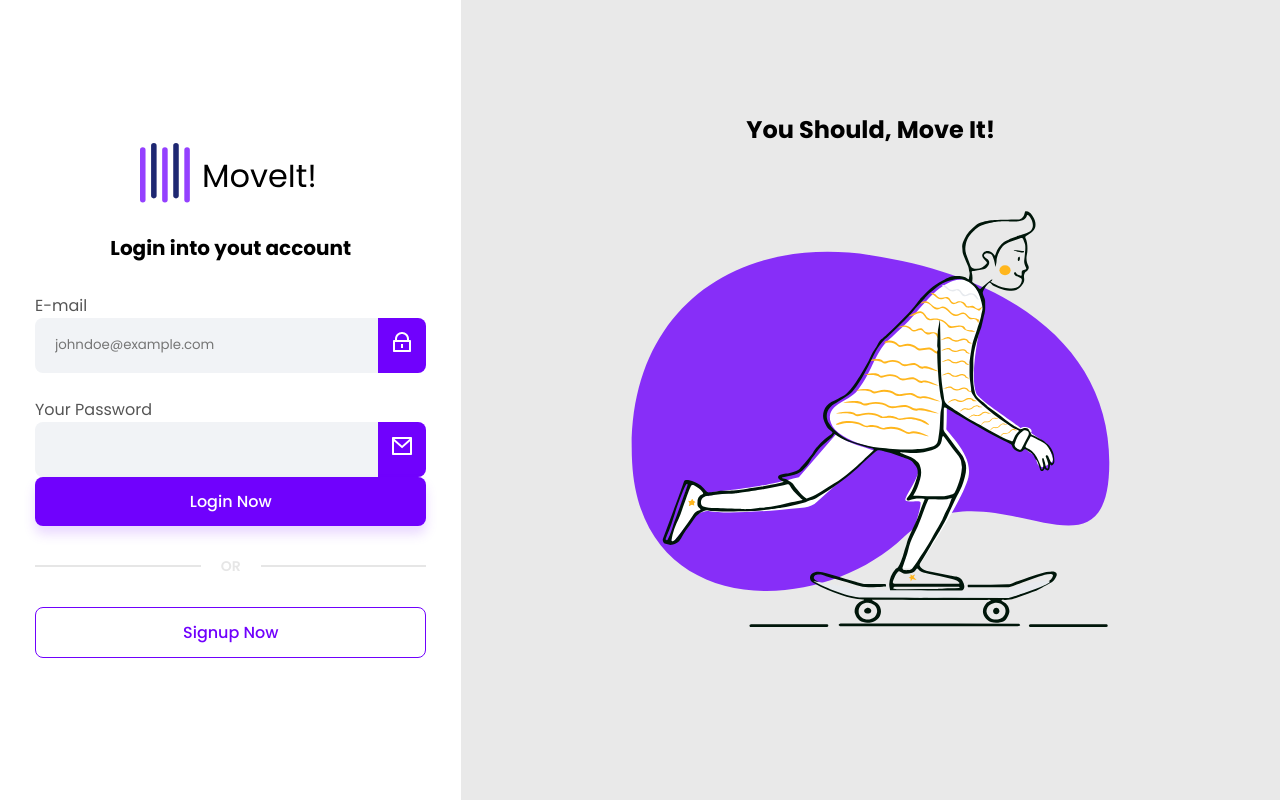
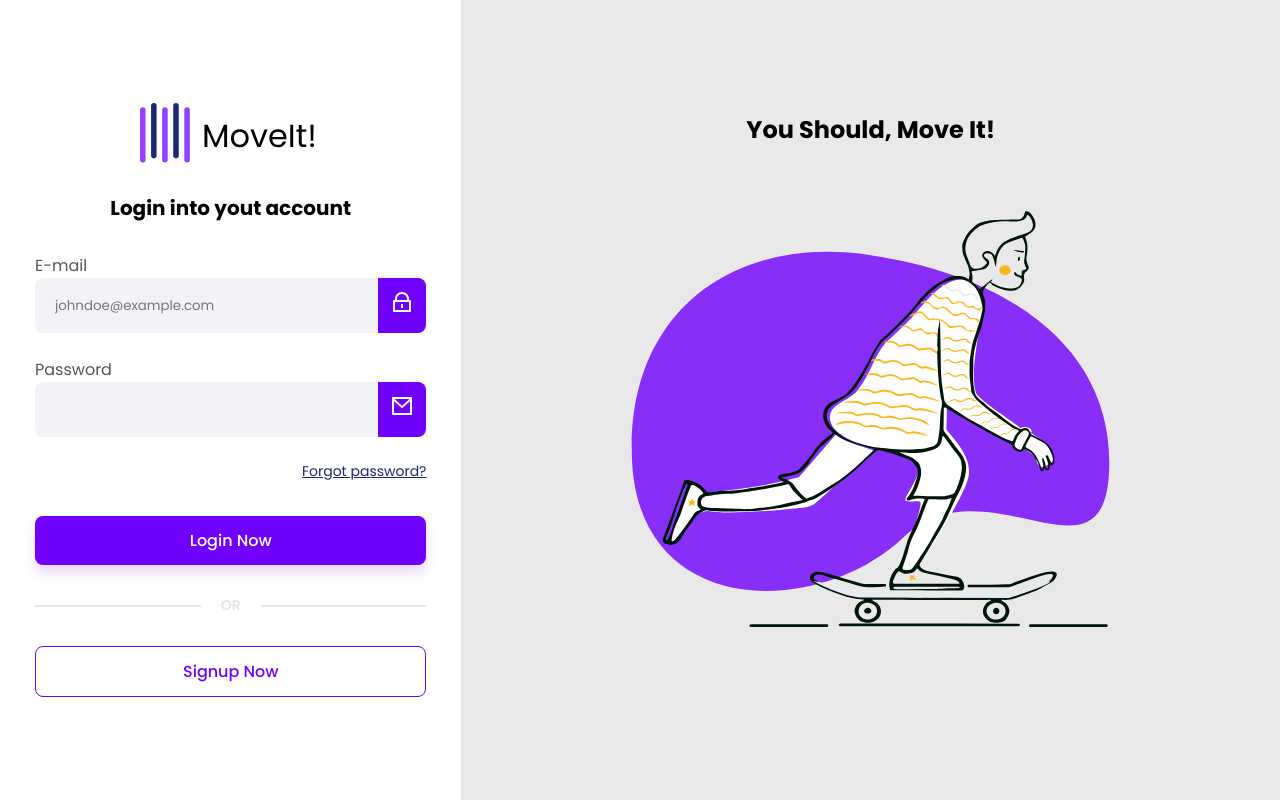
Before and after one commit to danilorocha22/login-page, an Angular app: page / in a window 1280 px wide. Built offline with nearby package versions, Linux system fonts and the light colour scheme.

Commit message:
Cria forgot password

```diff
--- a/src/app/pages/login/login.html
+++ b/src/app/pages/login/login.html
@@ -18,9 +18,11 @@
      formControlName="password"
      inputName="password"
      type="password"
-     label="Your Password">
+     label="Password">
       <img src="/assets/password-icon.svg" alt="password">
     </app-primary-input>
+
+    <span>Forgot password?</span>
   </form>
 
 </app-default-login>
--- a/src/app/pages/login/login.scss
+++ b/src/app/pages/login/login.scss
@@ -1,6 +1,16 @@
+@use "../../../styles/variables.scss" as *;
+
 form {
   width: 100%;
   display: flex;
   flex-direction: column;
   gap: 24px;
+  margin-bottom: 34px;
+
+  span {
+    font-size: 14px;
+    text-decoration: underline;
+    color: $secondary-color;
+    text-align: end;
+  }
 }
```
